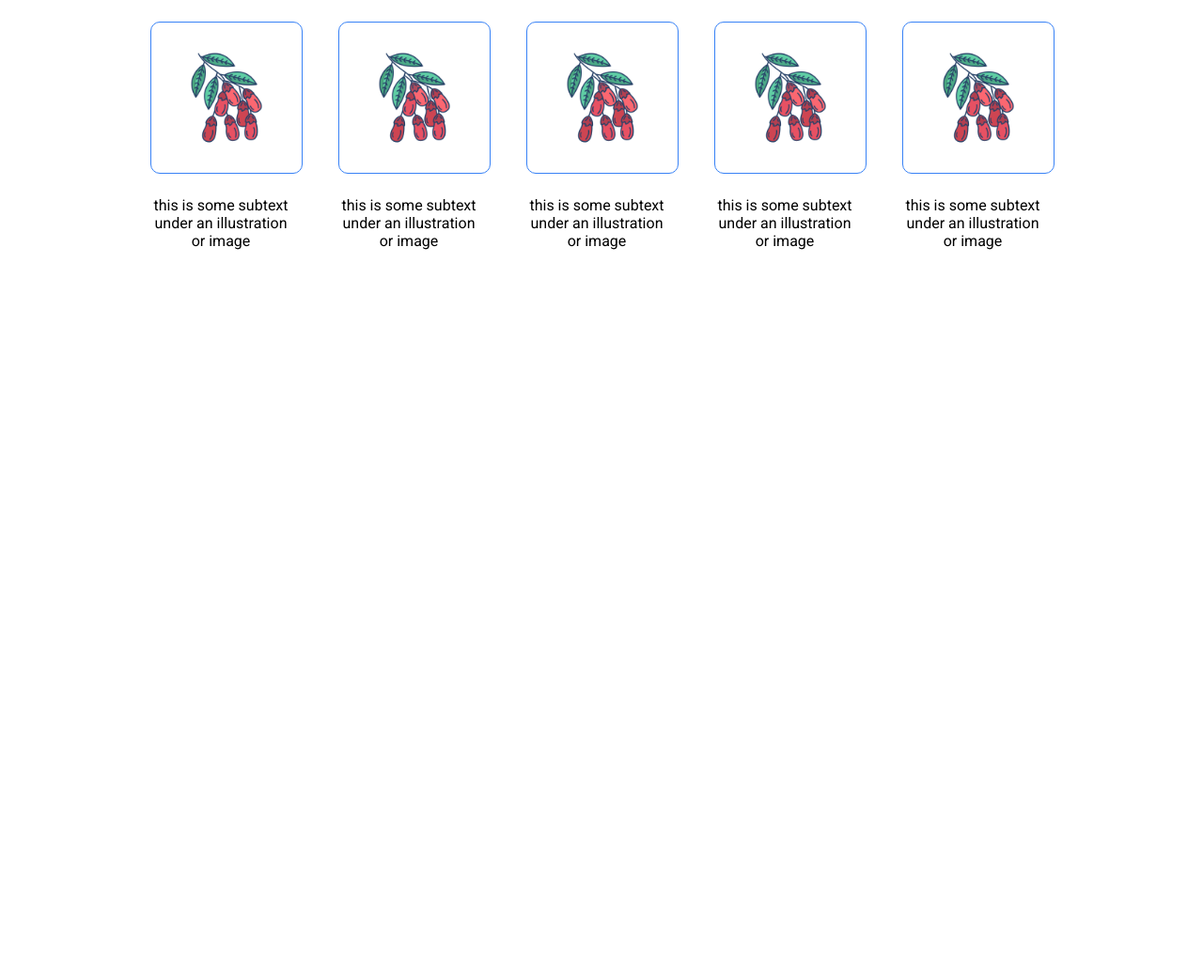
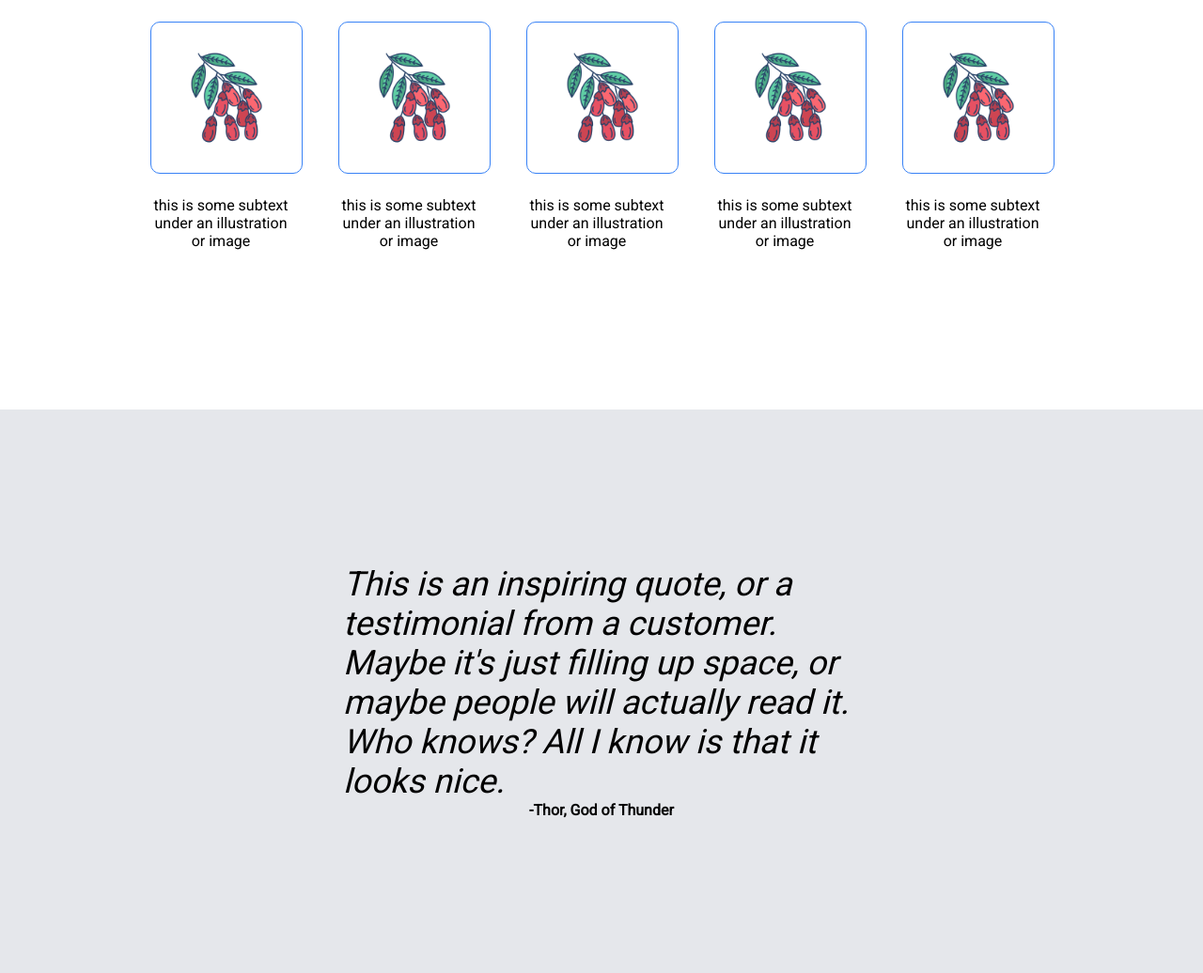
Before and after one commit to AkinAkinbobola/Landing-Page, a plain HTML site: page index.html in a window 1280 px wide. Shown: the part 678-1714 px from the top of the page at 94% size. Before the commit the page ends 1114 px from the top, so only its background shows below. Drawn offline with Linux system fonts and the light colour scheme.

Commit message:
Add gray content

```diff
--- a/index.html
+++ b/index.html
@@ -97,6 +97,16 @@
     </div>
 
 
+    <div class="gray-content">
+        <div class="gray-text">
+            This is an inspiring quote, or a testimonial from a customer. Maybe it's just filling up space, or maybe people will actually read it. Who knows? All I know is that it looks nice.
+        </div>
+        <div class="quoter">
+            -Thor, God of Thunder
+        </div>
+    </div>
+
+
 
 </body>
 </html>
--- a/style.css
+++ b/style.css
@@ -113,3 +113,23 @@ button {
 .item div{
     margin: 20px;
 }
+
+.gray-content {
+    background-color: #E5E7EB;
+    height: 600px;
+    display: flex;
+    flex-direction: column;
+    justify-content: center;
+    align-items: center;
+}
+
+.gray-text {
+    width: 550px;
+    font-size: 36px;
+    font-style: italic;
+    font-weight: 300;
+}
+
+.quoter{
+    font-weight: 900;
+}
```
